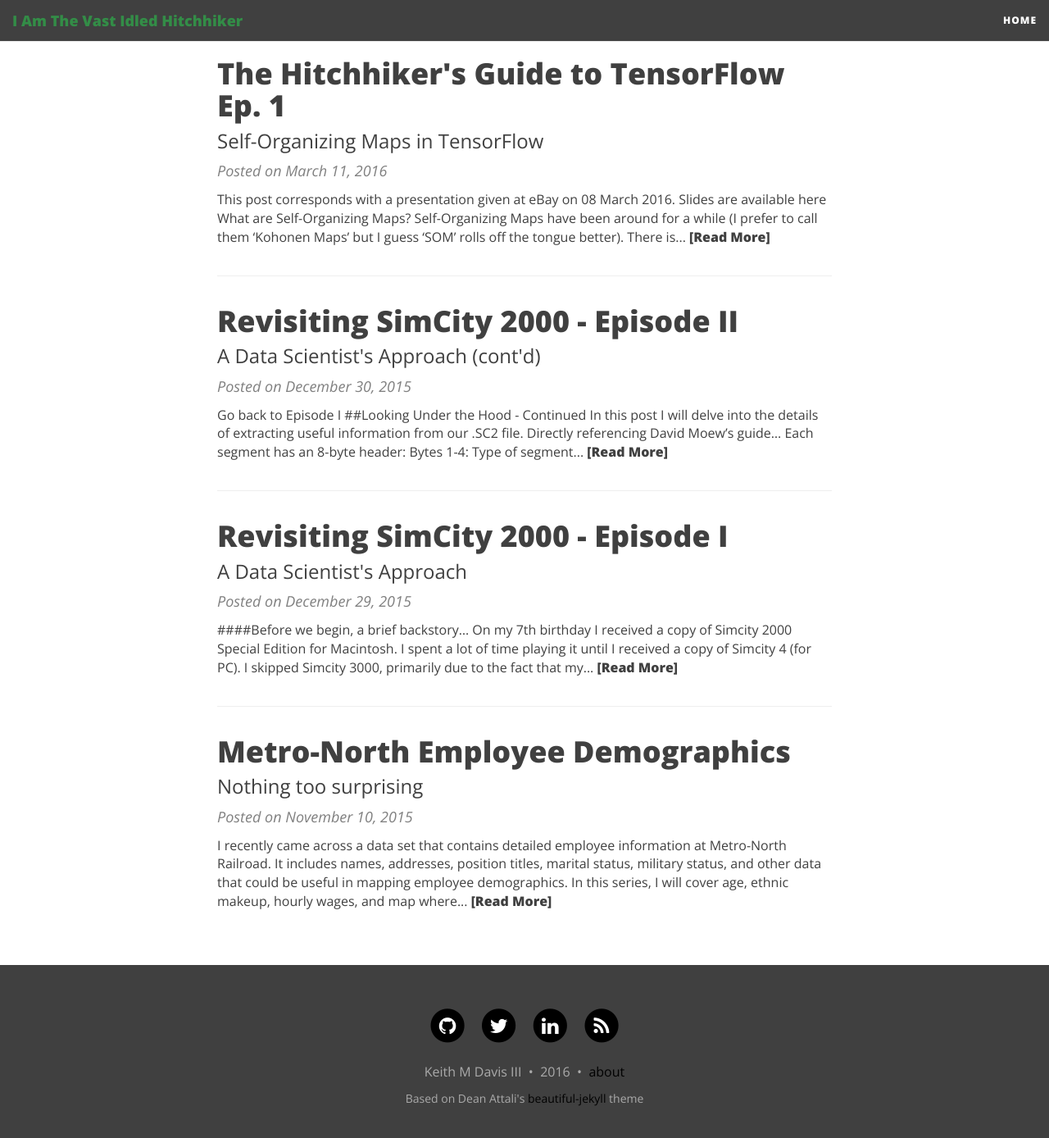
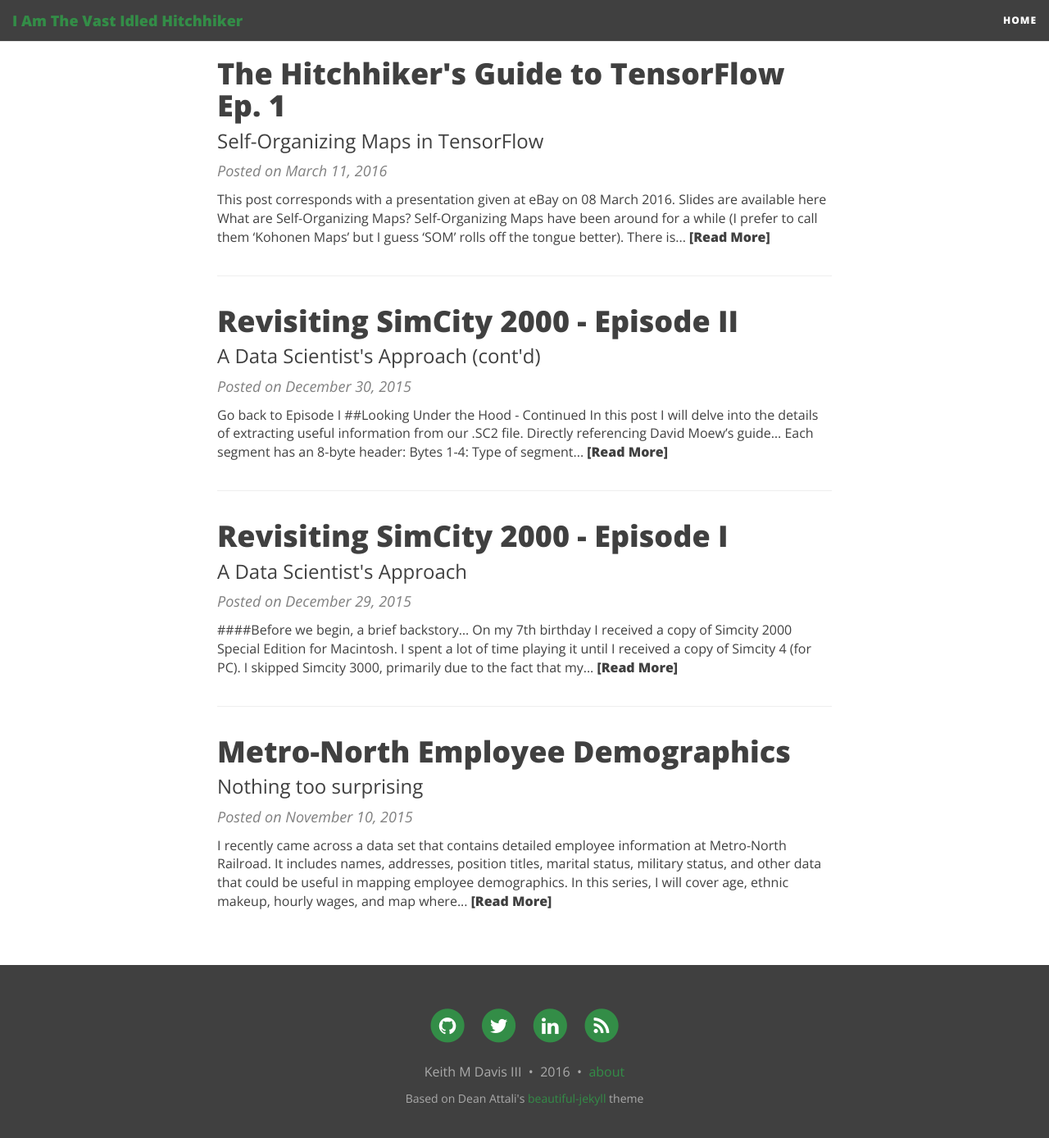
Before and after one commit to iamthevastidledhitchhiker/iamthevastidledhitchhiker.github.io, a Jekyll site: the page built from index.html, in a window 1280 px wide and 1400 px high, scrolled down 566 px. Shown: the top 1388 px of the window at 82% size. Built offline with Jekyll 4.4.1, drawn with Linux system fonts in a browser that asks for light colours; nearby versions of some CDN libraries; the list of posts is cut into pages by our own code.

Commit message:
New Post

```diff
--- a/css/main.css
+++ b/css/main.css
@@ -234,7 +234,12 @@
 }
 
 footer a {
-  color: #000000;
+  color: #338D47;
+
+}
+
+footer a:hover {
+  color: #040404;
 }
 
 footer .list-inline {
```
Also changed, not shown: _includes/head.html (line endings or trailing spaces).
